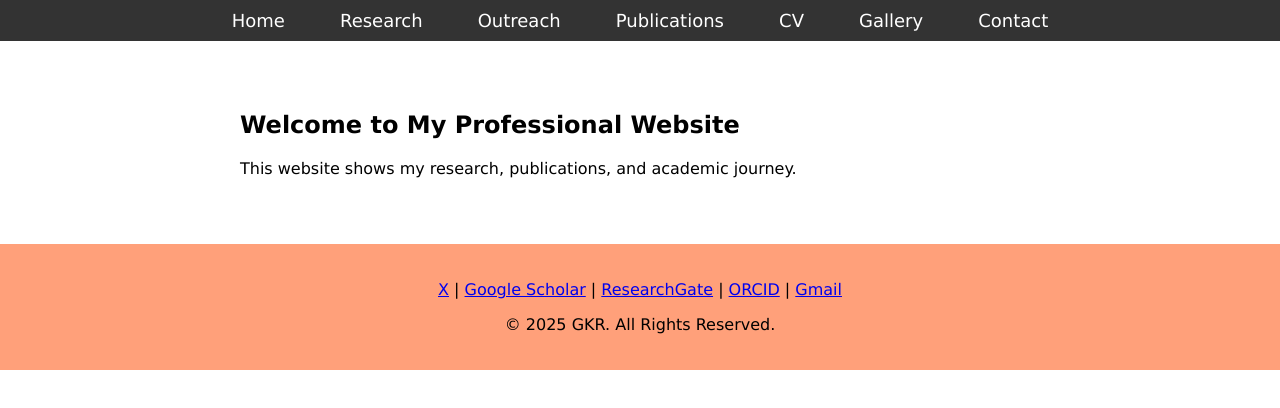
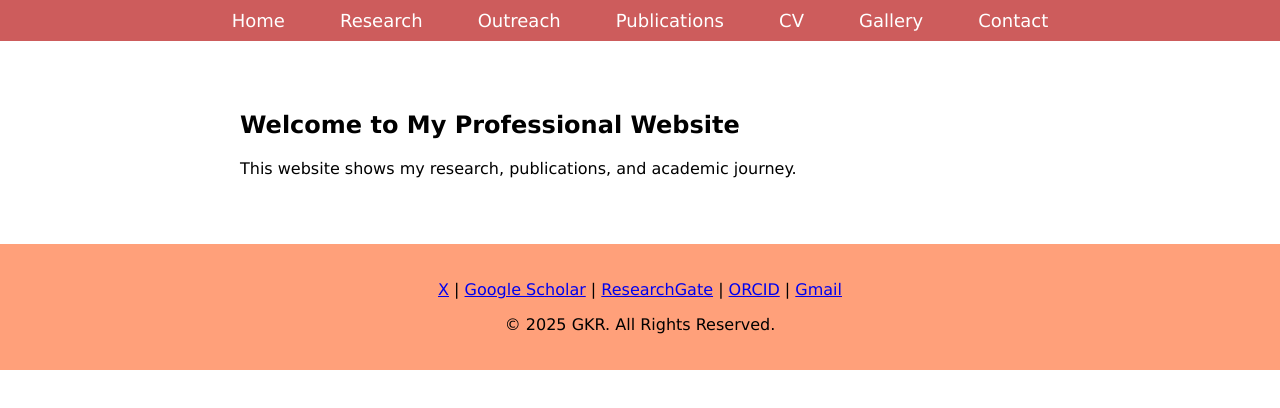
Before and after one commit to gebrek2000/GebreKReda.github.io, a plain HTML site: page index.html in a window 1280 px wide. Drawn offline with Linux system fonts and the light colour scheme.

Commit message:
Update styles.css

```diff
--- a/styles.css
+++ b/styles.css
@@ -7,7 +7,7 @@ body {
 
 /* Navigation Bar */
 nav {
-    background-color: #333;
+    background-color: #CD5C5C;
     width: 100%;
     padding: 10px 0;
 }
```
